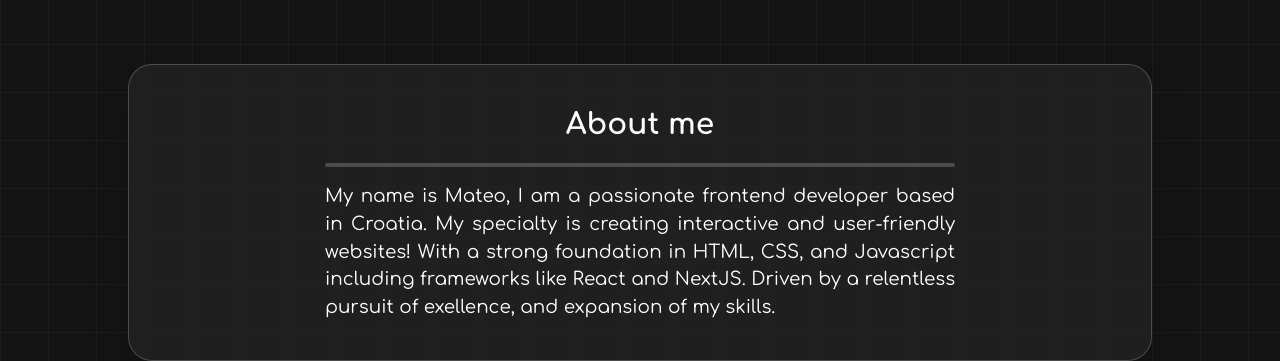
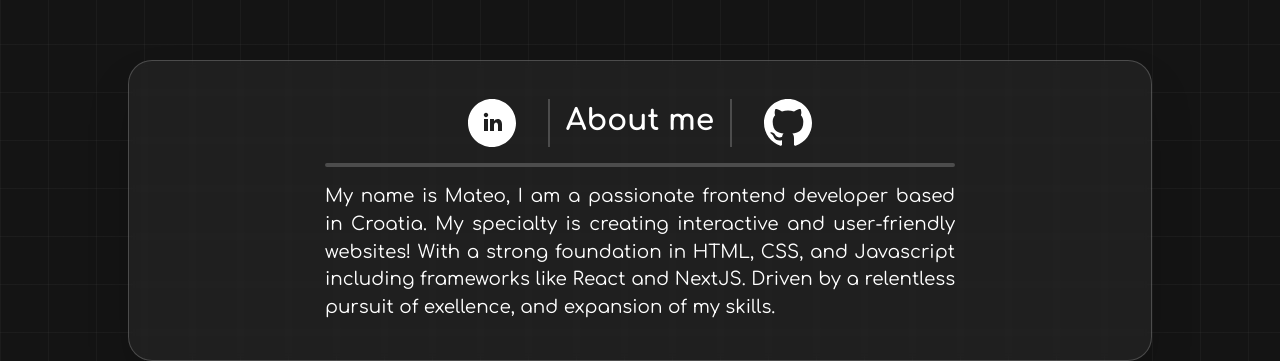
Before and after one commit to mateokladaric/front-end-portfolio, a plain HTML site: page index.html in a window 1280 px wide. Shown: the part 1444-1805 px from the top of the page. Drawn offline with nearby package versions, Linux system fonts and the light colour scheme.

Commit message:
added social media

```diff
--- a/index.html
+++ b/index.html
@@ -43,7 +43,11 @@
             </div>
         </div>
         <div class="w-full h-min flex flex-col justify-center items-center bg-[rgba(255,255,255,0.05)] border border-white border-opacity-20 shadow-2xl backdrop-blur-sm rounded-3xl box-border p-[3vw]">
-            <h3 class="text-[3.7vh] font-[700]">About me</h3>
+            <div class="flex divide-x-2">
+                <a href="https://www.linkedin.com/in/mateokladaric/"><img class="w-12 aspect-square mx-8 invert" src="./assets/linkedinlogo.svg" alt=""></a>
+                <h3 class="text-[3.7vh] font-[700] px-4  border-opacity-20 border-white">About me</h3>
+                <a class=" border-opacity-20 border-white" href="https://github.com/mateokladaric"><img class="w-12 aspect-square mx-8 invert" src="./assets/githublogo.svg" alt=""></a>
+            </div>
             <hr class="w-2/3 m-4 border-2 rounded-full border-white border-opacity-20">
             <p class="text-justify w-2/3 text-[2.3vh]">My name is Mateo, I am a passionate frontend developer based in Croatia. My specialty is creating interactive and user-friendly websites! With a strong foundation in HTML, CSS, and Javascript including frameworks like React and NextJS. Driven by a relentless pursuit of exellence, and expansion of my skills.</p>
         </div>
```
Also changed, not shown: assets/githublogo.svg (added), assets/linkedinlogo.svg (added).
